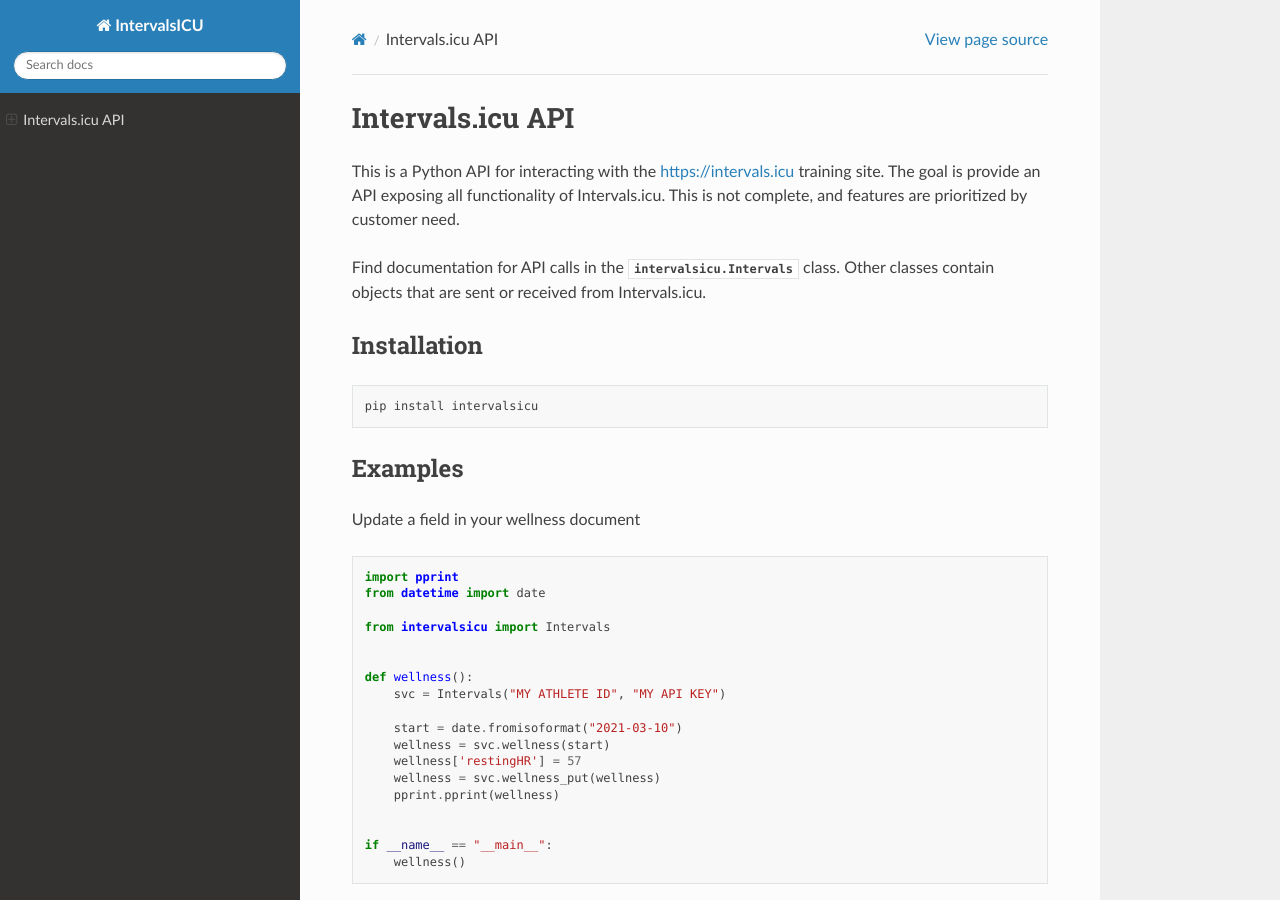
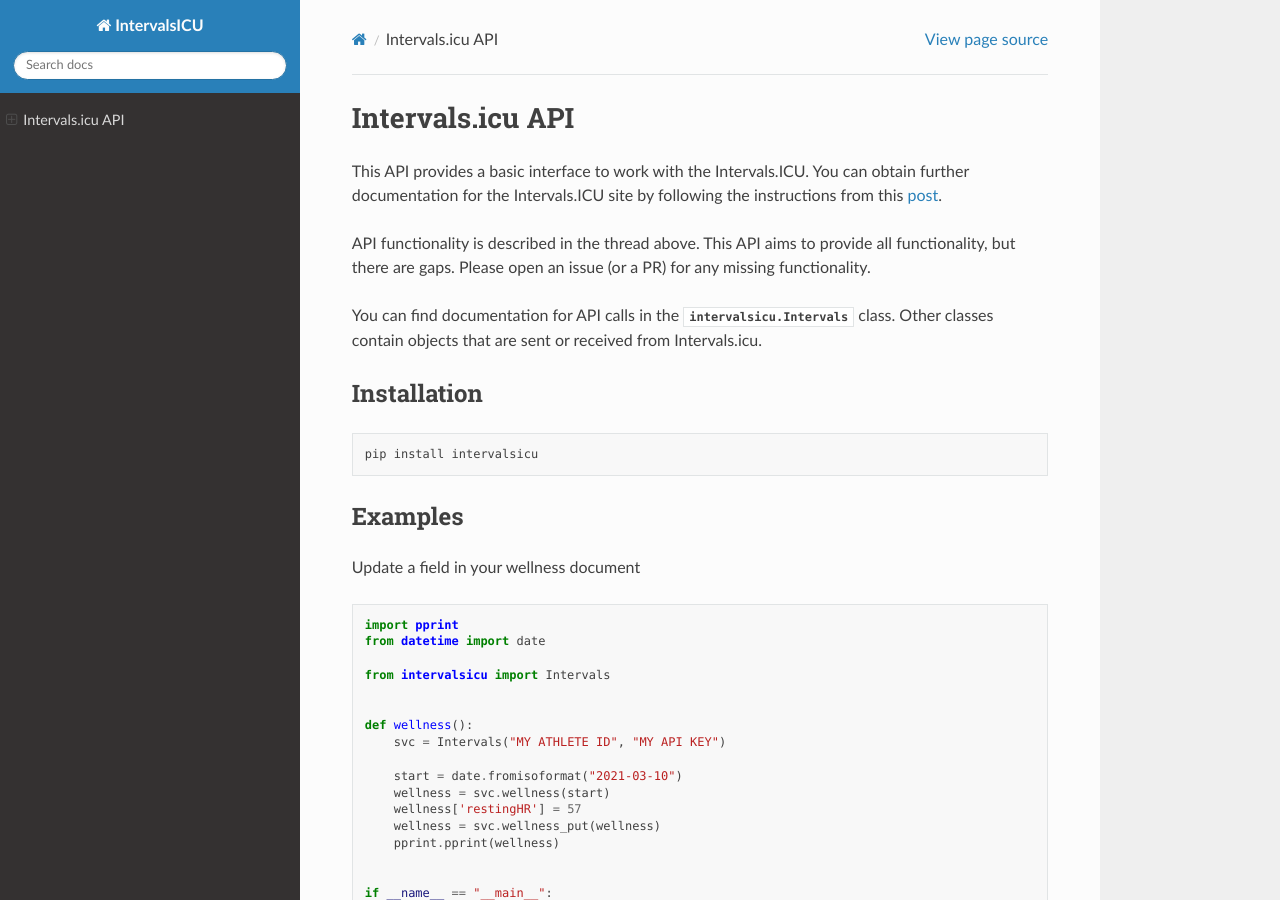
Before and after one commit to rday/py-intervalsicu, a Sphinx documentation site: the page built from docs/index.rst, in a window 1280 px wide and 900 px high. Built offline with Sphinx 7.4.7 and the Read the Docs theme 2.0.0, drawn with Linux system fonts in a browser that asks for light colours; pages that are not in the unit, such as notebooks, are missing from menus.

Commit message:
Update link

```diff
--- a/docs/index.rst
+++ b/docs/index.rst
@@ -7,11 +7,17 @@
 Intervals.icu API
 =================
 
-This is a Python API for interacting with the https://intervals.icu training site.
-The goal is provide an API exposing all functionality of Intervals.icu. This is not
-complete, and features are prioritized by customer need.
+This API provides a basic interface to work with the Intervals.ICU.
+You can obtain further documentation for the Intervals.ICU site by
+following the instructions from this post_.
 
-Find documentation for API calls in the :class:`intervalsicu.Intervals` class.
+.. _post: https://forum.intervals.icu/t/api-access-to-intervals-icu/609
+
+API functionality is described in the thread above. This API aims to provide
+all functionality, but there are gaps. Please open an issue (or a PR) for any
+missing functionality.
+
+You can find documentation for API calls in the :class:`intervalsicu.Intervals` class.
 Other classes contain objects that are sent or received from Intervals.icu.
 
 Installation
```
